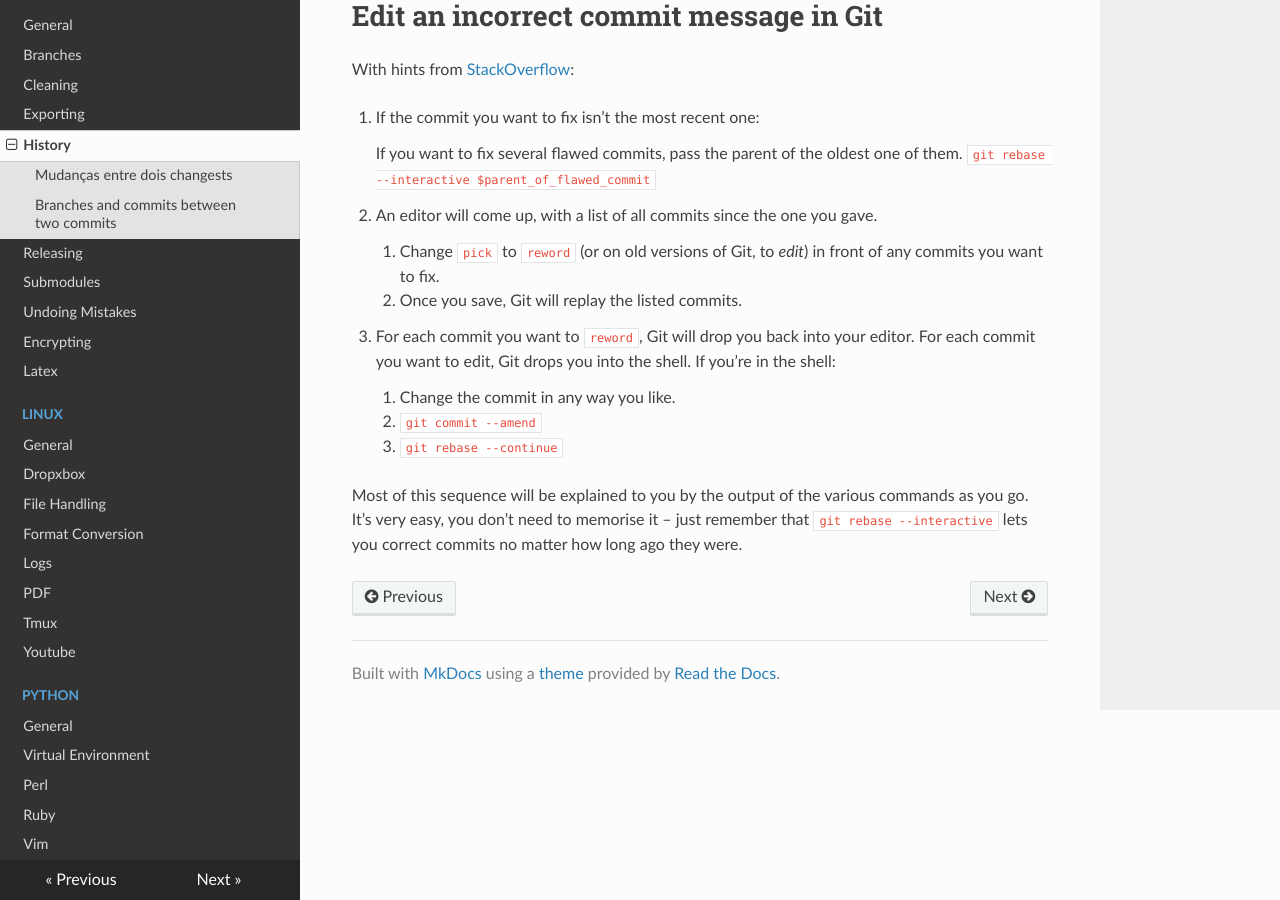
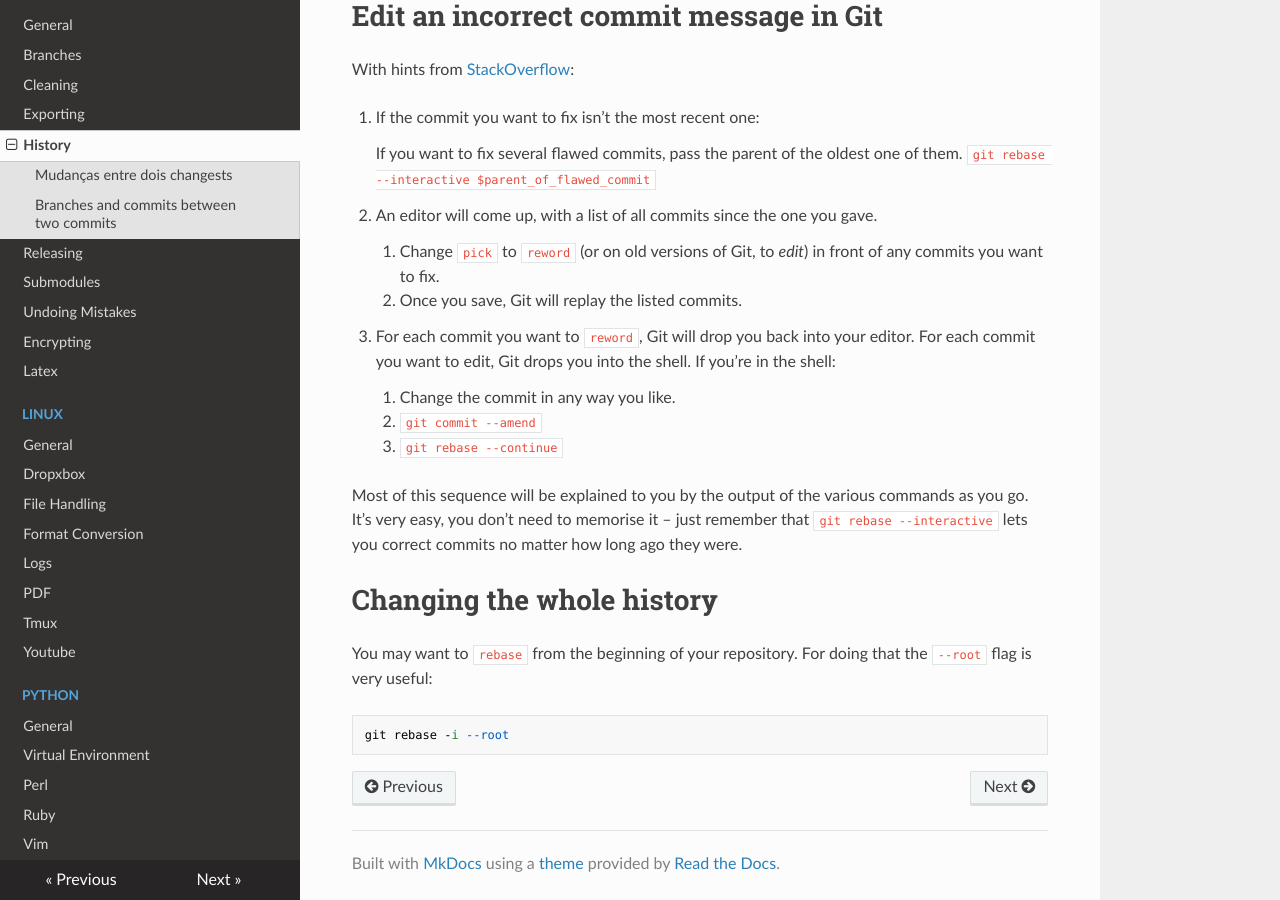
Before and after one commit to hposca/useful_notes, an MkDocs documentation site: the page built from docs/git/history.md, in a window 1280 px wide and 900 px high, scrolled down 1361 px. Built offline with MkDocs 1.6.1, drawn with Linux system fonts in a browser that asks for light colours; nearby versions of some CDN libraries; old or Windows-style settings are respelled for this version of MkDocs.

Commit message:
Add how to rebase to root

````diff
--- a/docs/git/history.md
+++ b/docs/git/history.md
@@ -76,3 +76,11 @@ With hints from [StackOverflow](http://stackoverflow.com/questions/179123/edit-a
     1. `git rebase --continue`
 
 Most of this sequence will be explained to you by the output of the various commands as you go. It’s very easy, you don’t need to memorise it – just remember that `git rebase --interactive` lets you correct commits no matter how long ago they were.
+
+# Changing the whole history
+
+You may want to `rebase` from the beginning of your repository. For doing that the `--root` flag is very useful:
+
+```
+git rebase -i --root
+```
````
